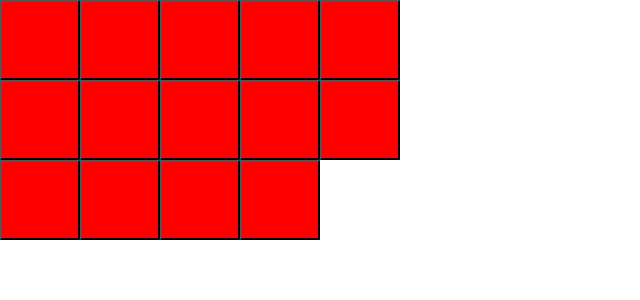
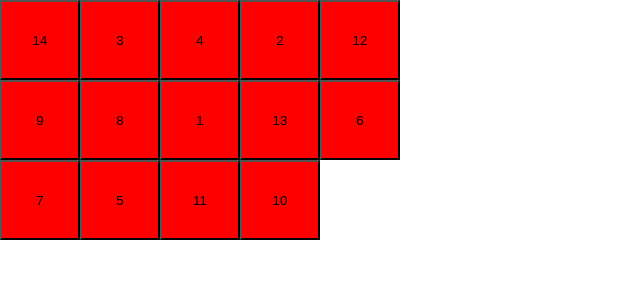
Before and after one commit to felix-odenhall/sliding-puzzle, a React (Create React App) app: page / in a window 1280 px wide. Shown: the top 300 px of the page, without its empty margins (0-640 px from the left). Built offline with nearby package versions, Linux system fonts and the light colour scheme.

Commit message:
added onClick function to puzzleTile

```diff
--- a/src/components/PuzzleTile/PuzzleTile.tsx
+++ b/src/components/PuzzleTile/PuzzleTile.tsx
@@ -8,9 +8,10 @@ const Button = styled.button`
 `;
 
 interface IPuzletileProps {
-  text: number;
+  tileNumber: number;
+  onClick: () => void;
 }
 
-export const PuzzleTile = ({ text }: IPuzletileProps) => {
-  return <Button>{text}</Button>;
+export const PuzzleTile = ({ tileNumber, onClick }: IPuzletileProps) => {
+  return <Button onClick={onClick}>{tileNumber}</Button>;
 };
```
